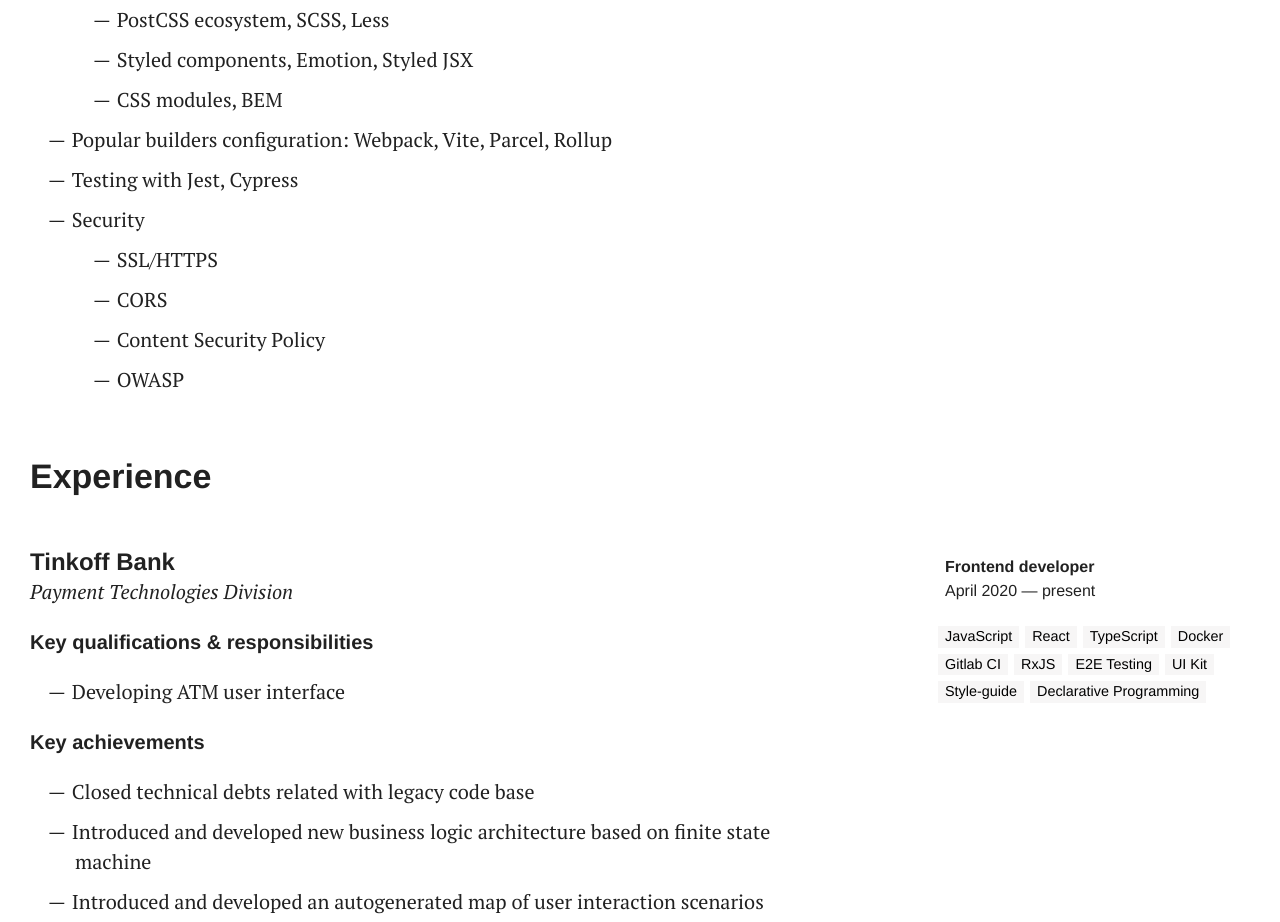
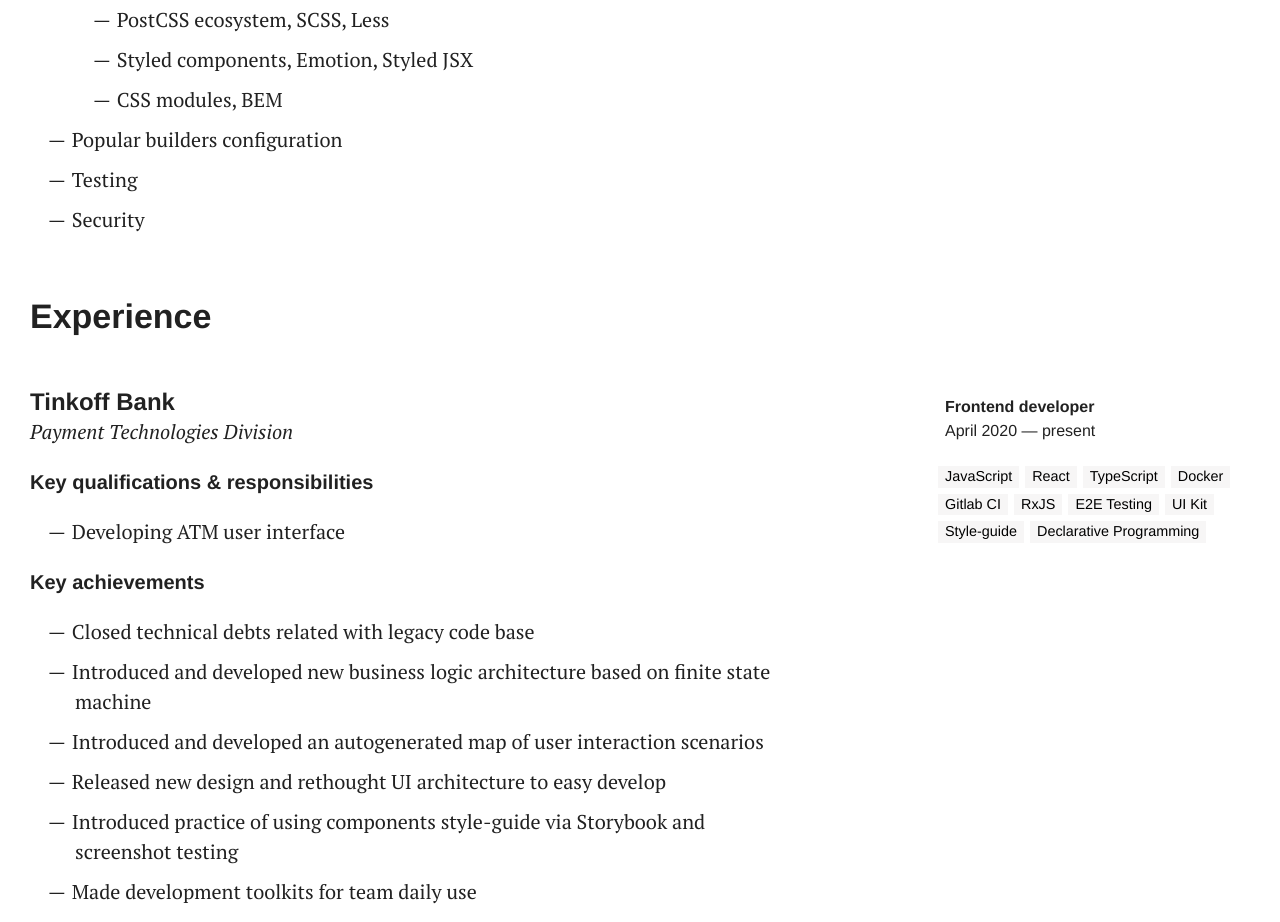
Before and after one commit to danakt/danakt.github.io, a Next.js app: page /cv in a window 1280 px wide. Shown: the part 1660-2582 px from the top of the page. Built offline with nearby package versions, Linux system fonts and the light colour scheme.

Commit message:
simplifying cv

```diff
--- a/src/pages/cv.tsx
+++ b/src/pages/cv.tsx
@@ -155,17 +155,9 @@
             <li>CSS modules, BEM</li>
           </ul>
         </li>
-        <li>Popular builders configuration: Webpack, Vite, Parcel, Rollup</li>
-        <li>Testing with Jest, Cypress</li>
-        <li>
-          Security
-          <ul>
-            <li>SSL/HTTPS</li>
-            <li>CORS</li>
-            <li>Content Security Policy</li>
-            <li>OWASP</li>
-          </ul>
-        </li>
+        <li>Popular builders configuration</li>
+        <li>Testing</li>
+        <li>Security</li>
       </ul>
 
       <Heading>Experience</Heading>
```
